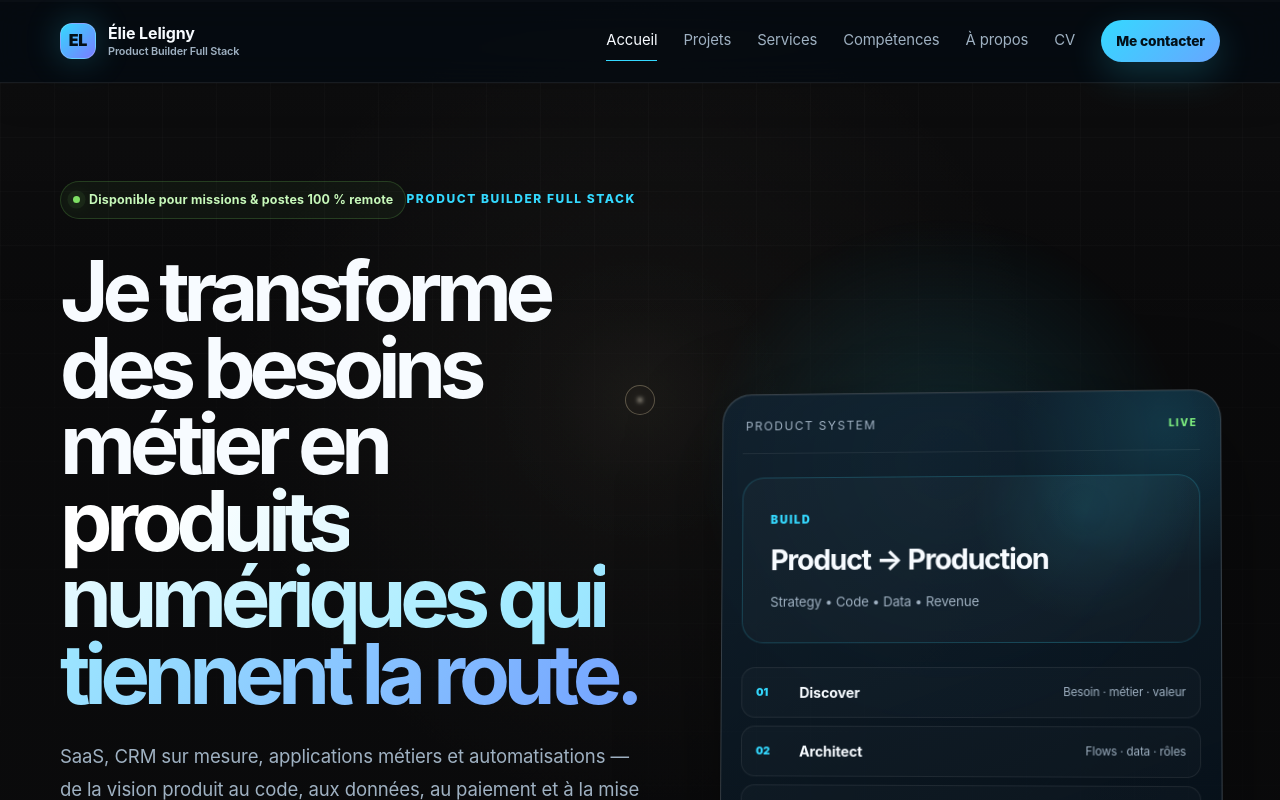
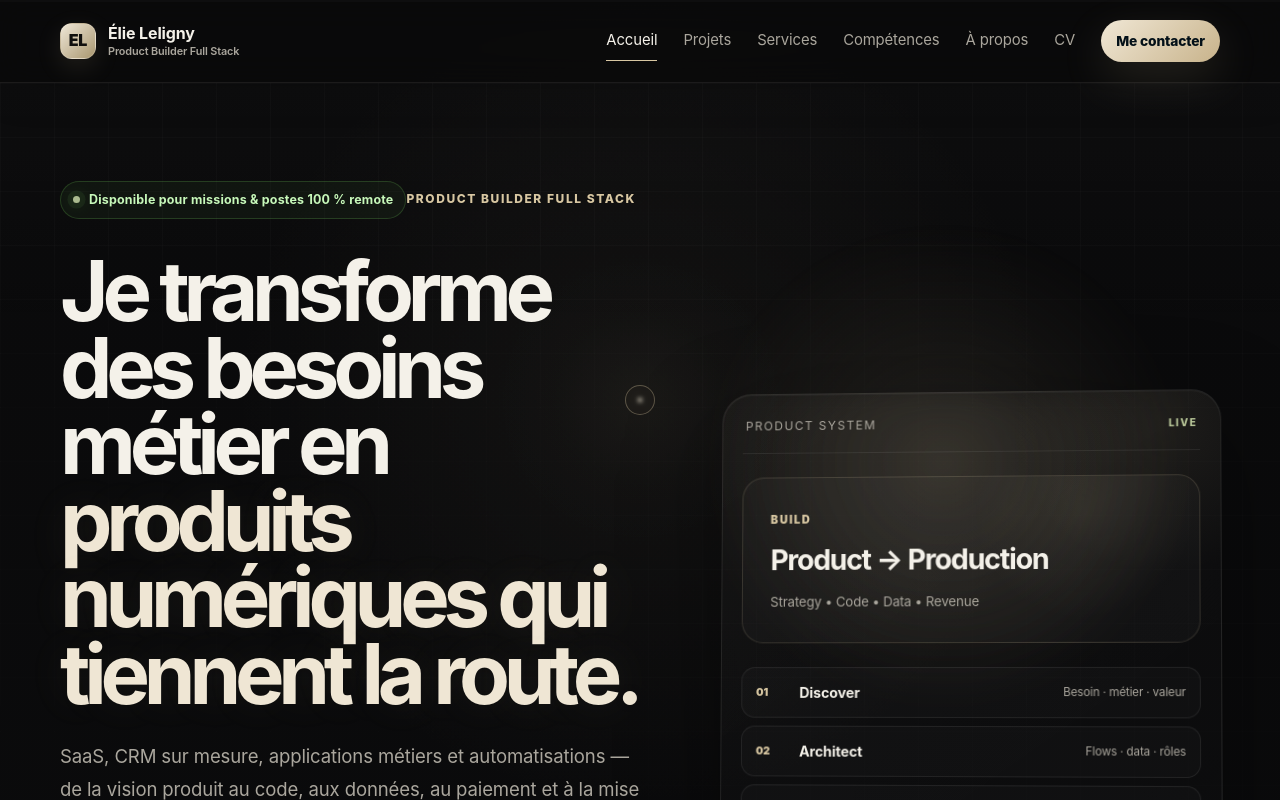
Before and after one commit to eleligny-coder/Portfolio, a Next.js app: page / in a window 1280 px wide. Shown: the top 800 px of the page. Built offline with nearby package versions, Linux system fonts and the light colour scheme; no server answers.

Commit message:
style: reduce portfolio stylesheet layers

```diff
--- a/src/app/styles.css
+++ b/src/app/styles.css
@@ -1,9 +1,6 @@
 @import "./globals.css";
 @import "./premium.css";
-@import "./case-study.css";
 @import "./luxury.css";
-@import "./polish.css";
-@import "./about-media.css";
-@import "./gallery.css";
-@import "./contact-premium.css";
+@import "./components.css";
+@import "./theme.css";
 @import "./motion.css";
```
